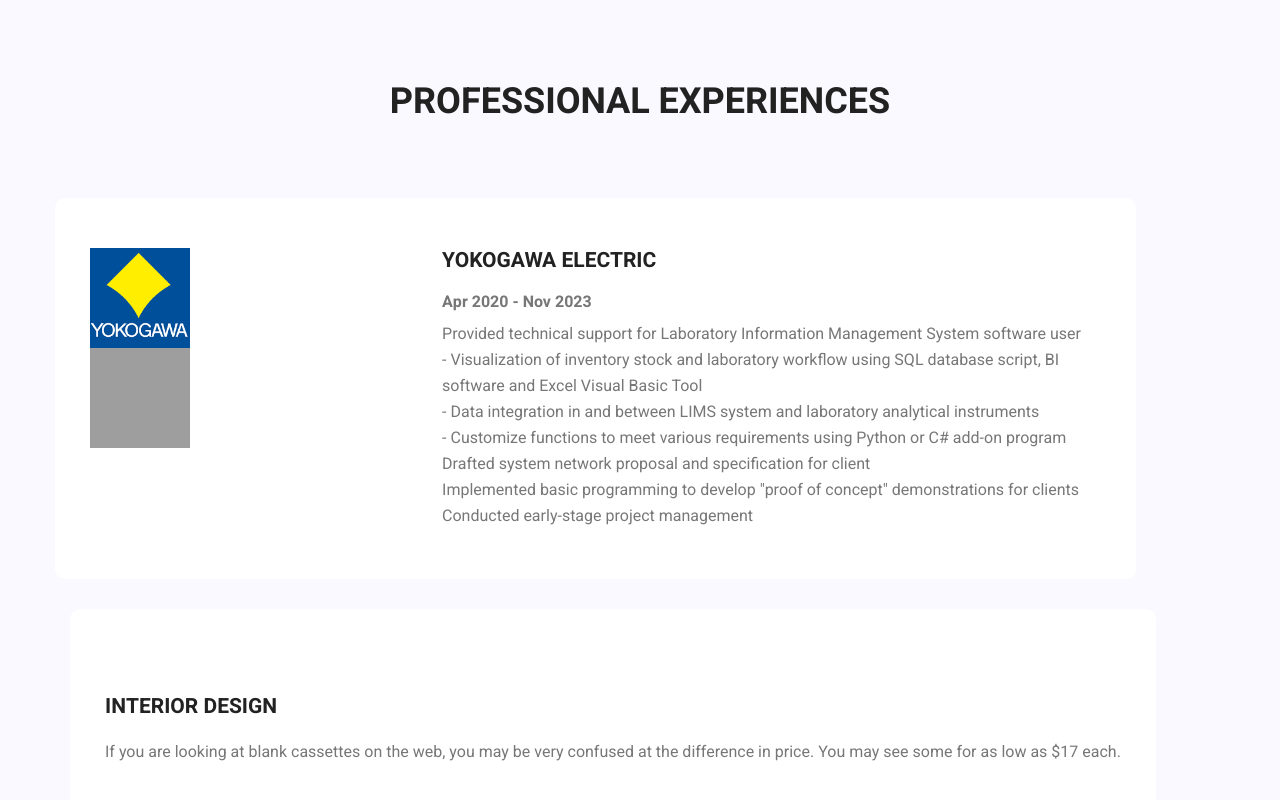
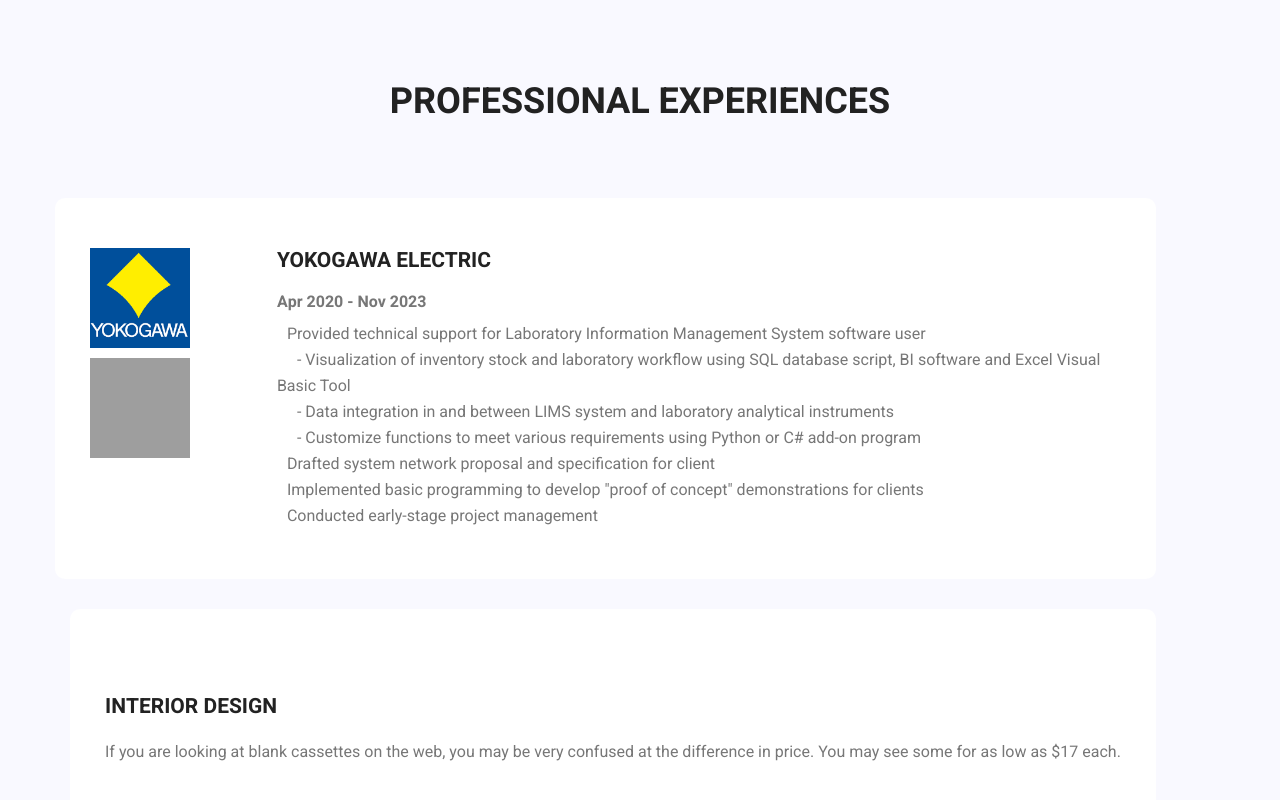
Before and after one commit to david820428/cv2024, a plain HTML site: page index.html in a window 1280 px wide. Shown: the part 1342-2142 px from the top of the page. Drawn offline with Linux system fonts and the light colour scheme; some packages are replaced by stand-ins of ours; grey boxes are pictures that could not be loaded; some icons are missing.

Commit message:
add margin to the image and give the wording indented

```diff
--- a/index.html
+++ b/index.html
@@ -163,24 +163,24 @@
         		<div class="feature_inner row">
         			<div class="col-lg-auto col-md-auto">
 						<div class="row feature_item">
-							<div class="col-sm-4"> <!-- This will make the left column take half of the width -->
+							<div class="col-sm-2"> <!-- This will make the left column take half of the width -->
 								<div class="row">
-									<img src="img/YokogawaLogo.png" alt="YokogawaLogo" width="100" height="100">
+									<img src="img/YokogawaLogo.png" alt="YokogawaLogo" width="100" height="100" style="margin-bottom: 10px;">
 								</div>
 								<div class="row">
 									<img src="img/labsystem.png" alt="labsystem" width="100" height="100">
 								</div>
 							</div>
-							<div class="col-sm-8"> <!-- This will make the right column take half of the width -->
+							<div class="col-sm-10"> <!-- This will make the right column take half of the width -->
 								<h4>Yokogawa Electric</h4>
 								<h5>Apr 2020 - Nov 2023</h5>
-								<p>Provided technical support for Laboratory Information Management System software user</p>
-								<p>- Visualization of inventory stock and laboratory workflow using SQL database script, BI software and Excel Visual Basic Tool</p>
-								<p>- Data integration in and between LIMS system and laboratory analytical instruments</p>
-								<p>- Customize functions to meet various requirements using Python or C# add-on program</p>
-								<p>Drafted system network proposal and specification for client</p>
-								<p>Implemented basic programming to develop "proof of concept" demonstrations for clients</p>
-								<p>Conducted early-stage project management</p>
+								<p style="text-indent: 10px;">Provided technical support for Laboratory Information Management System software user</p>
+								<p style="text-indent: 20px;">- Visualization of inventory stock and laboratory workflow using SQL database script, BI software and Excel Visual Basic Tool</p>
+								<p style="text-indent: 20px;">- Data integration in and between LIMS system and laboratory analytical instruments</p>
+								<p style="text-indent: 20px;">- Customize functions to meet various requirements using Python or C# add-on program</p>
+								<p style="text-indent: 10px;">Drafted system network proposal and specification for client</p>
+								<p style="text-indent: 10px;">Implemented basic programming to develop "proof of concept" demonstrations for clients</p>
+								<p style="text-indent: 10px;">Conducted early-stage project management</p>
 								<!-- You can add more content here if needed -->
 							</div>
 						</div>
```
Also changed, not shown: 1 other file.
